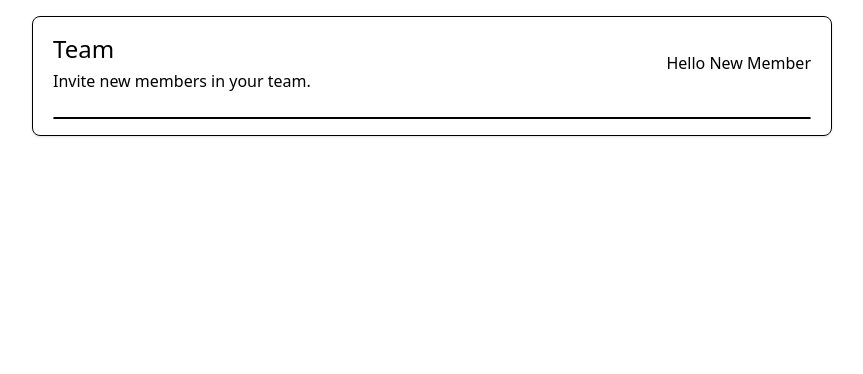
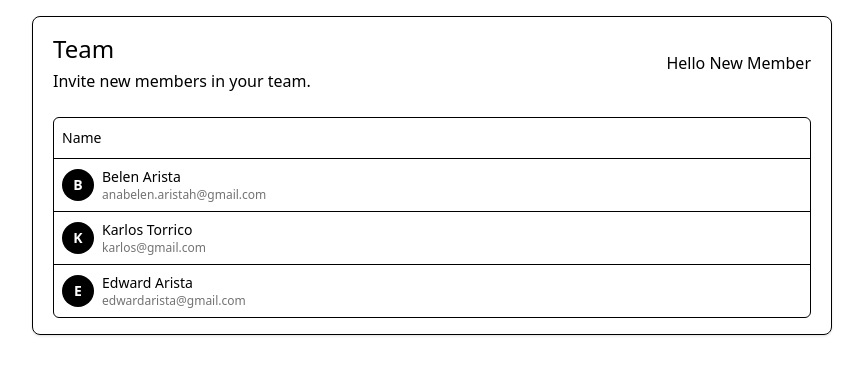
Before and after one commit to anabelena/team-component-supabase, a Next.js app: page / in a window 1280 px wide. Shown: the top 374 px of the page, without its empty margins (208-1071 px from the left). Built offline with nearby package versions, Linux system fonts and the light colour scheme.

Commit message:
feat: ColumnDef added

```diff
--- a/src/components/Team/Members/Columns.tsx
+++ b/src/components/Team/Members/Columns.tsx
@@ -1,4 +1,24 @@
-'use client'
-import { ColumnDef } from "@tanstack/react-table"
+"use client";
+import { ColumnDef } from "@tanstack/react-table";
 
-export const columns: ColumnDef<any>[] = []
+export const columns: ColumnDef<any>[] = [
+  {
+    accessorKey: "name",
+    header: "Name",
+    cell: ({ row }) => {
+      const name: string = row.getValue("name");
+      const email: string = row.original.email;
+      return (
+        <div className="flex items-center gap-2">
+          <div className="flex items-center justify-center bg-black text-white font-bold capitalize w-8 h-8 rounded-full">
+            {name[0]}
+          </div>
+          <div className="grid">
+            <span className="font-medium">{name}</span>
+            <span className="text-xs text-neutral-500">{email}</span>
+          </div>
+        </div>
+      );
+    },
+  },
+];
--- a/src/components/Team/index.tsx
+++ b/src/components/Team/index.tsx
@@ -8,46 +8,41 @@
 
 export default function Team() {
 
-const [members,setMembers]= useState<any>([
+  const [members, setMembers] = useState<any>([
     {
-        name:"Belen Arista",
-        email:"anabelen.aristah@gmail.com",
-        role:"admin",
-        status:"active"
+      name: "Belen Arista",
+      email: "anabelen.aristah@gmail.com",
+      role: "admin",
+      status: "active",
     },
     {
-        name:"Karlos Torrico",
-        email:"karlos@gmail.com",
-        role:"manager",
-        status:"pending"
+      name: "Karlos Torrico",
+      email: "karlos@gmail.com",
+      role: "manager",
+      status: "pending",
     },
     {
-        name:"Edward Arista",
-        email:"edwardarista@gmail.com",
-        role:"member",
-        status:"removed"
-    }
-])
-
-
+      name: "Edward Arista",
+      email: "edwardarista@gmail.com",
+      role: "member",
+      status: "removed",
+    },
+  ]);
 
   return (
-
     <div className="grid gap-6 border rounded-lg shadow px-5 py-4 w-full max-w-[800px]">
-
       <header className="flex items-center justify-between">
         <div className="grid gap-1">
           <h1 className="text-2xl"> Team </h1>
           <p> Invite new members in your team.</p>
         </div>
-            <New/>
+        <New />
       </header>
 
       <main>
-            <DataTable columns={columns} data={members}/>
+        <DataTable columns={columns} data={members} />
+
       </main>
-
     </div>
-  )
-
+  );
 }
```
Lines whose indentation alone changed are shown as unchanged.
